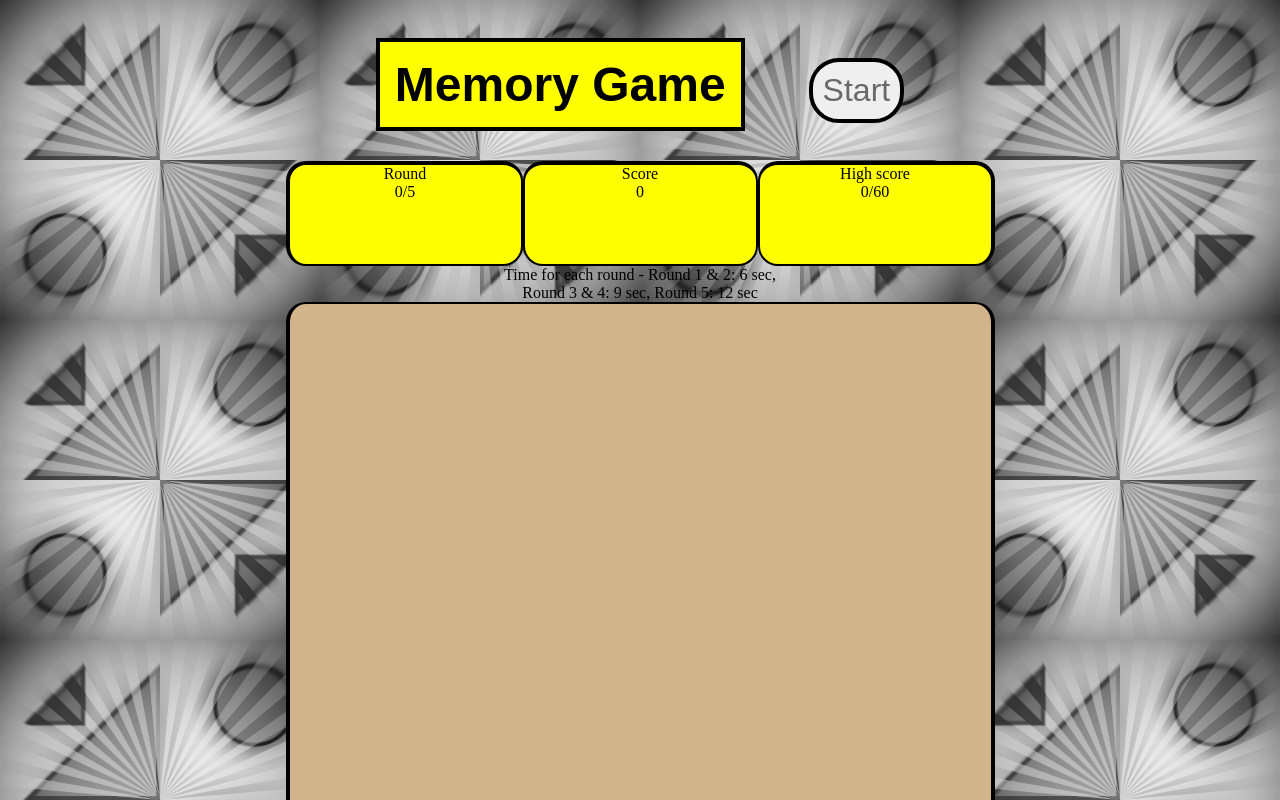
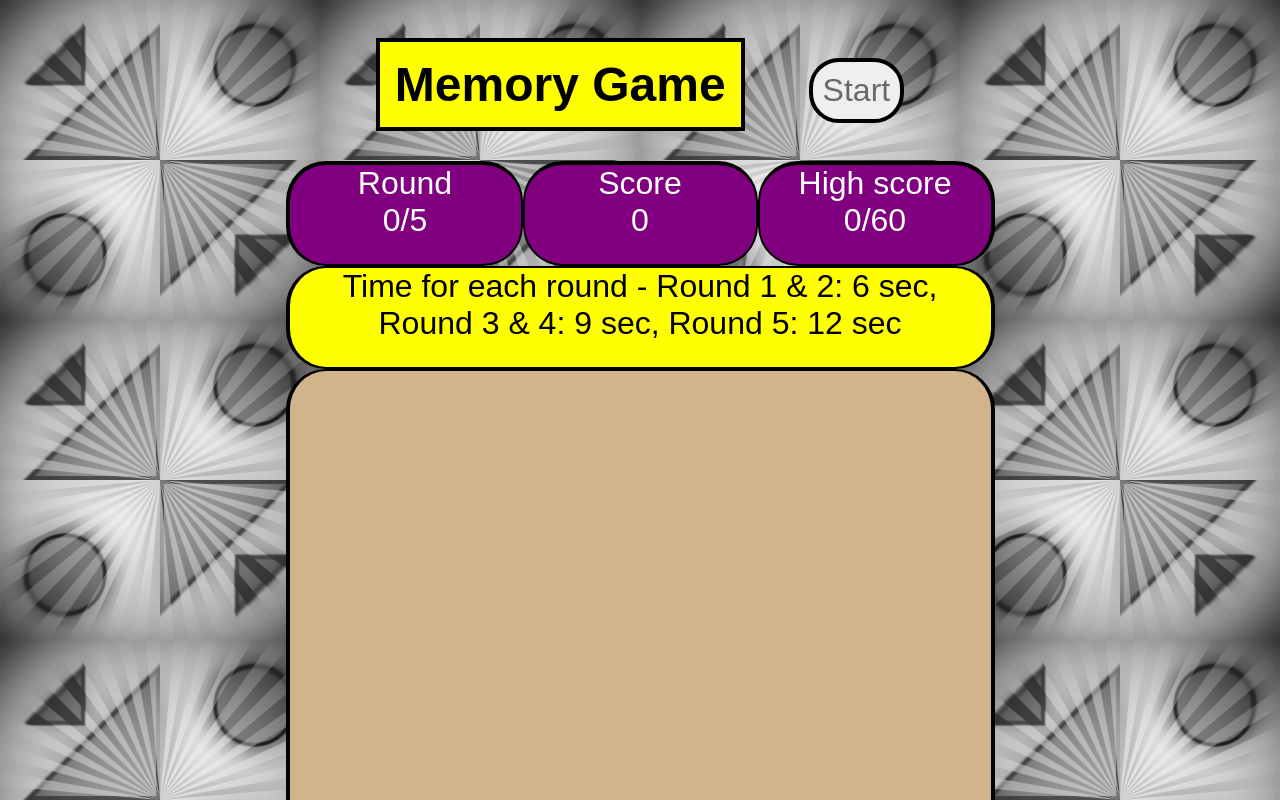
Before and after one commit to arajv11/BrowserGame, a plain HTML site: page index.html in a window 1280 px wide. Shown: the top 800 px of the page. Drawn offline with Linux system fonts and the light colour scheme; a web font is replaced by a local one.

Commit message:
Update style.css

```diff
--- a/style.css
+++ b/style.css
@@ -22,19 +22,20 @@ h1 {
     display: inline-block;
 }
 
-.round-score-and-highscore {
+#round-score-highscore-and-timer {
     font-family: 'Kdam Thmor Pro', sans-serif;
     font-size: 2rem;
 }
 
-#round, #score, #high-score {
+#round, #score, #high-score, #timer {
     display: inline-block;
     width: 231px;
     height: 99px;
-    background-color: yellow;
+    background-color: purple;
+    color: white;
     border: 4px solid black;
     border-bottom-width: 2px;
-    border-radius: 20px;
+    border-radius: 40px;
 }
 
 #round {
@@ -50,6 +51,13 @@ h1 {
     border-left-width: 2px;
 }
 
+#timer {
+    width: 701px;
+    background-color: yellow;
+    color: black;
+    border-top-width: 2px;
+}
+
 #game-area-div {
     font-size: 0rem;
     display: inline-block;
@@ -57,7 +65,7 @@ h1 {
     height: 750px;
     border: 4px solid black;
     border-top-width: 2px;
-    border-radius: 20px;
+    border-radius: 40px;
     background-color: tan;
 }
 
```
